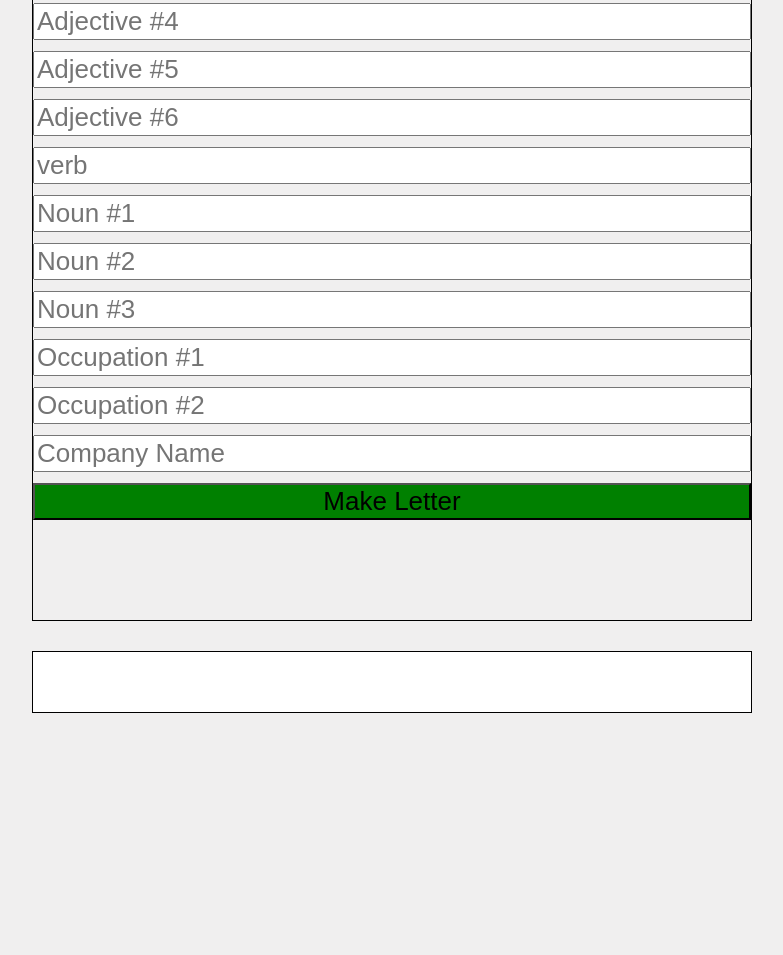
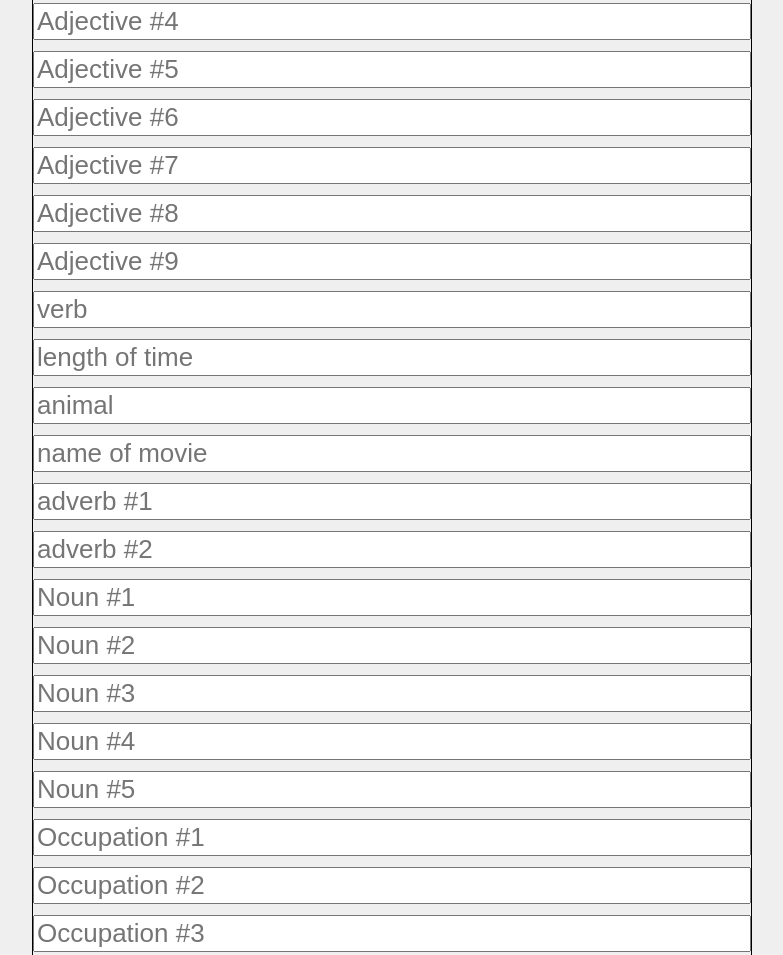
Before and after one commit to Adesh01/js-sm-02-homework, a plain HTML site: page hmwk-week-3/Homework - Letter of Recc Generator/index.html in a window 1280 px wide. Shown: the part 627-1582 px from the top of the page, without its empty margins (248-1031 px from the left). Before the commit the page ends 1370 px from the top, so only its background shows below. Drawn offline with nearby package versions, Linux system fonts and the light colour scheme.

Commit message:
Update index.html

```diff
--- a/hmwk-week-3/Homework - Letter of Recc Generator/index.html
+++ b/hmwk-week-3/Homework - Letter of Recc Generator/index.html
@@ -30,15 +30,27 @@
 			<input type="text" id="adjectiveFour" placeholder="Adjective #4">
 			<input type="text" id="adjectiveFive" placeholder="Adjective #5">
 			<input type="text" id="adjectiveSix" placeholder="Adjective #6">
+			<input type="text" id="adjectiveSeven" placeholder="Adjective #7">
+			<input type="text" id="adjectiveEight" placeholder="Adjective #8">
+			<input type="text" id="adjectiveNine" placeholder="Adjective #9">
 
 			<input type="text" id="verb" placeholder="verb">
+			<input type="text" id="time" placeholder="length of time">
+			<input type="text" id="animal" placeholder="animal">
+			<input type="text" id="nameMovie" placeholder="name of movie">
+
+			<input type="text" id="adverbOne" placeholder="adverb #1">
+			<input type="text" id="adverbTwo" placeholder="adverb #2">
 
 			<input type="text" id="nounOne" placeholder="Noun #1">
 			<input type="text" id="nounTwo" placeholder="Noun #2">
 			<input type="text" id="nounThree" placeholder="Noun #3">
+			<input type="text" id="nounFour" placeholder="Noun #4">
+			<input type="text" id="nounFive" placeholder="Noun #5">
 
 			<input type="text" id="occupOne" placeholder="Occupation #1">
 			<input type="text" id="occupTwo" placeholder="Occupation #2">
+			<input type="text" id="occupThree" placeholder="Occupation #3">
 
 			<input type="text" id="company" placeholder="Company Name">
 			<input type="button" id="makeLetter" value="Make Letter">
```
